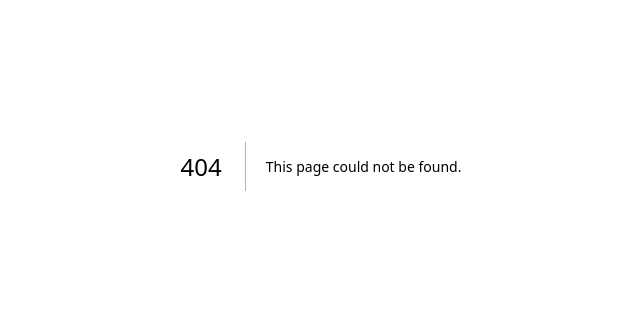
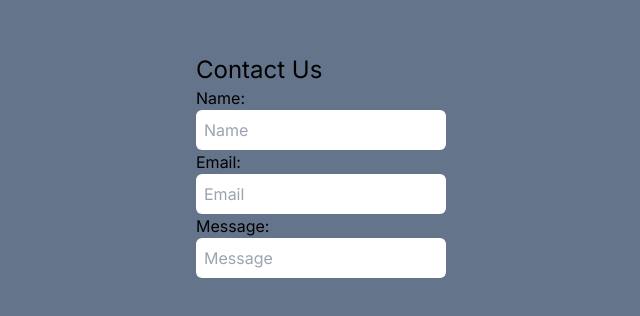
Before and after one commit to KennedyMungai/route_handlers, a Next.js app: page /feedback in a window 1280 px wide. Before the commit this address had no page. Shown: the part 234-550 px from the top of the page, without its empty margins (319-959 px from the left). Built offline with nearby package versions, Linux system fonts and the light colour scheme.

Commit message:
Created the feedback page

```diff
--- /dev/null
+++ b/app/feedback/page.tsx
@@ -0,0 +1,37 @@
+type Props = {}
+
+const FeedbackPage = (props: Props) => {
+	return (
+		<div className='min-h-screen flex items-center justify-center bg-slate-500'>
+			<form>
+				<h3 className='text-2xl'>Contact Us</h3>
+				<div>
+					<p>Name:</p>
+					<input
+						type='text'
+						placeholder='Name'
+						className='p-2 rounded-md focus:outline-none'
+					/>
+				</div>
+				<div>
+					<p>Email:</p>
+					<input
+						type='text'
+						placeholder='Email'
+						className='p-2 rounded-md focus:outline-none'
+					/>
+				</div>
+				<div>
+					<p>Message:</p>
+					<input
+						type='text'
+						placeholder='Message'
+						className='p-2 rounded-md focus:outline-none'
+					/>
+				</div>
+			</form>
+		</div>
+	)
+}
+
+export default FeedbackPage
```
